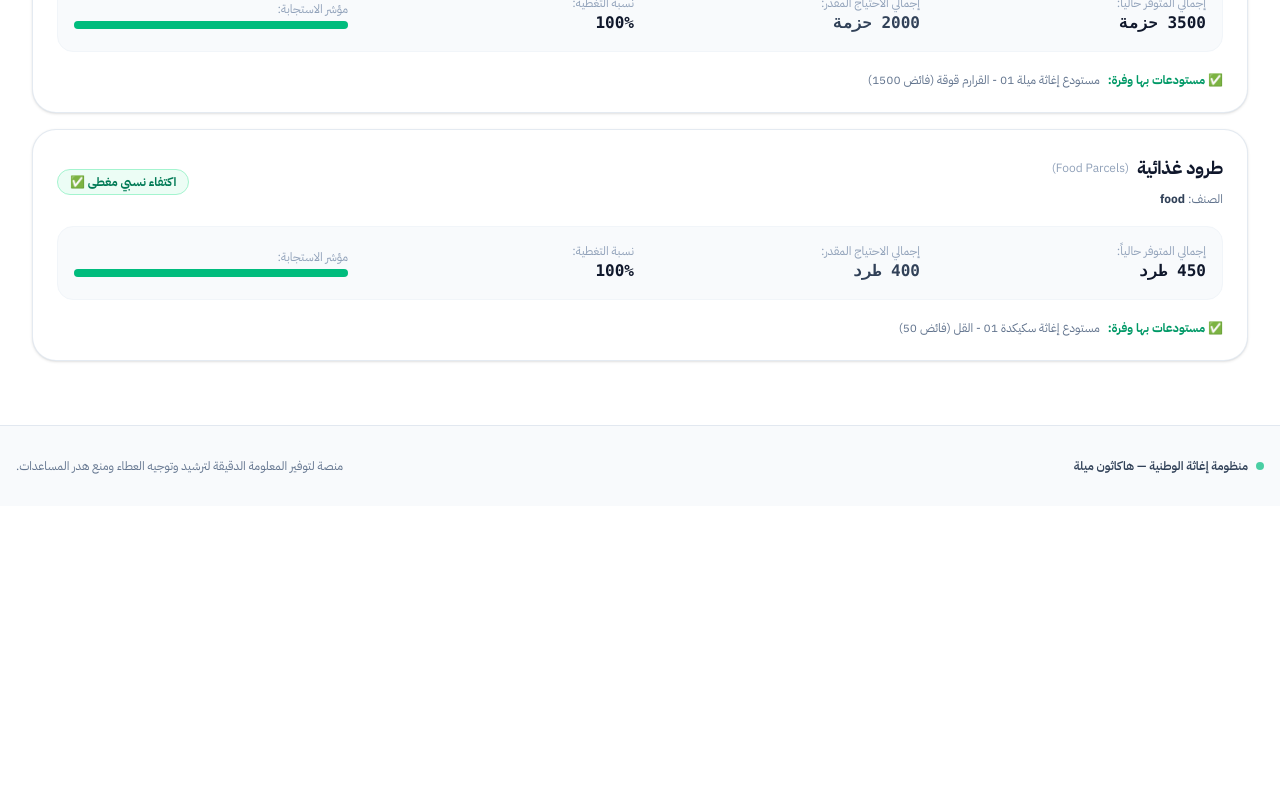
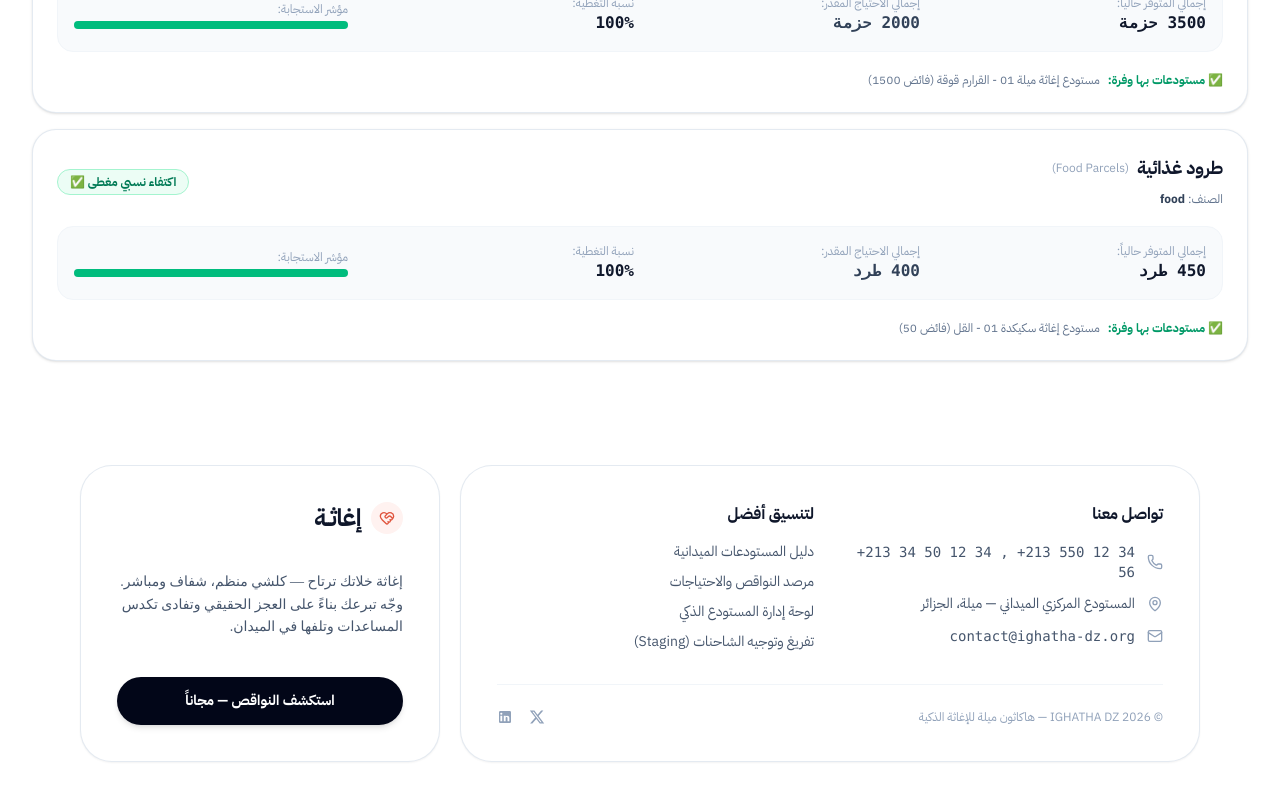
Before and after one commit to Noufel-sf/Hakthon_mila, a Next.js app: page /needs in a window 1280 px wide. Shown: the part 4453-5253 px from the top of the page. Before the commit the page ends 4959 px from the top, so only its background shows below. Built offline with nearby package versions, Linux system fonts and the light colour scheme; a web font is replaced by a local one.

Commit message:
feat(ui): add 2-card meaningful footer matching reference image

```diff
--- a/app/layout.tsx
+++ b/app/layout.tsx
@@ -2,6 +2,7 @@ import type { Metadata } from "next";
 import { Alexandria, Cairo } from "next/font/google";
 import "./globals.css";
 import Navbar from "@/components/Navbar";
+import Footer from "@/components/Footer";
 import LiveCrisisTicker from "@/components/LiveCrisisTicker";
 import { Toaster } from "sonner";
 import { ThemeProvider } from "@/components/ThemeProvider";
@@ -43,17 +44,7 @@ export default function RootLayout({
           <main className="flex-1 pb-16">
             {children}
           </main>
-          <footer className="border-t border-border bg-slate-50 dark:bg-slate-900/60 py-8 text-center text-xs text-muted-foreground transition-colors">
-            <div className="max-w-7xl mx-auto px-4 flex flex-col sm:flex-row items-center justify-between gap-4">
-              <div className="flex items-center gap-2">
-                <span className="h-2 w-2 rounded-full bg-emerald-500 animate-pulse"></span>
-                <span className="font-semibold text-slate-700 dark:text-slate-300">منظومة إغاثة الوطنية — هاكاثون ميلة</span>
-              </div>
-              <p className="text-slate-500 dark:text-slate-400">
-                منصة لتوفير المعلومة الدقيقة لترشيد وتوجيه العطاء ومنع هدر المساعدات.
-              </p>
-            </div>
-          </footer>
+          <Footer />
         </ThemeProvider>
       </body>
     </html>
--- /dev/null
+++ b/components/Footer.tsx
@@ -0,0 +1,127 @@
+'use client';
+
+import React from 'react';
+import Link from 'next/link';
+import { HeartHandshake, Phone, MapPin, Mail } from 'lucide-react';
+
+export default function Footer() {
+  return (
+    <footer className="w-full pt-10 pb-12 mt-auto">
+      <div className="max-w-6xl mx-auto px-4">
+        <div className="grid grid-cols-1 lg:grid-cols-12 gap-5 items-stretch">
+
+          {/* Card 2 (Left in LTR, Left in RTL screenshot): Contact, Navigation & Copyright */}
+          <div className="lg:col-span-8 rounded-[2rem] border border-slate-200/90 dark:border-slate-800 bg-white dark:bg-slate-900 p-7 sm:p-9 shadow-xs flex flex-col justify-between space-y-8">
+
+            {/* Top Links and Contact Grid */}
+            <div className="grid grid-cols-1 sm:grid-cols-2 gap-8">
+
+              {/* Contact Us Column */}
+              <div className="space-y-4">
+                <h4 className="font-header font-bold text-base text-slate-900 dark:text-white">
+                  تواصل معنا
+                </h4>
+
+                <ul className="space-y-3 text-xs sm:text-sm text-slate-600 dark:text-slate-300">
+                  <li className="flex items-center gap-3">
+                    <Phone className="w-4 h-4 text-slate-400 shrink-0" />
+                    <span dir="ltr" className="font-mono">+213 34 50 12 34 , +213 550 12 34 56</span>
+                  </li>
+                  <li className="flex items-start gap-3">
+                    <MapPin className="w-4 h-4 text-slate-400 shrink-0 mt-0.5" />
+                    <span>المستودع المركزي الميداني — ميلة، الجزائر</span>
+                  </li>
+                  <li className="flex items-center gap-3">
+                    <Mail className="w-4 h-4 text-slate-400 shrink-0" />
+                    <span className="font-mono">contact@ighatha-dz.org</span>
+                  </li>
+                </ul>
+              </div>
+
+              {/* Navigation Column */}
+              <div className="space-y-4">
+                <h4 className="font-header font-bold text-base text-slate-900 dark:text-white">
+                  لتنسيق أفضل
+                </h4>
+
+                <ul className="space-y-2.5 text-xs sm:text-sm text-slate-600 dark:text-slate-300">
+                  <li>
+                    <Link href="/depots" className="hover:text-[#E0533C] transition-colors">
+                      دليل المستودعات الميدانية
+                    </Link>
+                  </li>
+                  <li>
+                    <Link href="/needs" className="hover:text-[#E0533C] transition-colors">
+                      مرصد النواقص والاحتياجات
+                    </Link>
+                  </li>
+                  <li>
+                    <Link href="/admin" className="hover:text-[#E0533C] transition-colors">
+                      لوحة إدارة المستودع الذكي
+                    </Link>
+                  </li>
+                  <li>
+                    <Link href="/admin/intake" className="hover:text-[#E0533C] transition-colors">
+                      تفريغ وتوجيه الشاحنات (Staging)
+                    </Link>
+                  </li>
+                </ul>
+              </div>
+
+            </div>
+
+            {/* Bottom Row: Copyright and Socials */}
+            <div className="pt-6 border-t border-slate-100 dark:border-slate-800/80 flex flex-col sm:flex-row items-center justify-between gap-4 text-xs text-slate-400">
+              <span>© 2026 IGHATHA DZ — هاكاثون ميلة للإغاثة الذكية</span>
+
+              <div className="flex items-center gap-4 text-slate-400">
+                {/* Twitter / X Icon */}
+                <a href="#" aria-label="Twitter" className="hover:text-slate-700 dark:hover:text-slate-200 transition-colors">
+                  <svg className="w-4 h-4 fill-current" viewBox="0 0 24 24">
+                    <path d="M18.244 2.25h3.308l-7.227 8.26 8.502 11.24H16.17l-5.214-6.817L4.99 21.75H1.68l7.73-8.835L1.254 2.25H8.08l4.713 6.231zm-1.161 17.52h1.833L7.084 4.126H5.117z" />
+                  </svg>
+                </a>
+                {/* LinkedIn Icon */}
+                <a href="#" aria-label="LinkedIn" className="hover:text-slate-700 dark:hover:text-slate-200 transition-colors">
+                  <svg className="w-4 h-4 fill-current" viewBox="0 0 24 24">
+                    <path d="M19 3a2 2 0 0 1 2 2v14a2 2 0 0 1-2 2H5a2 2 0 0 1-2-2V5a2 2 0 0 1 2-2h14m-.5 15.5v-5.3a3.26 3.26 0 0 0-3.26-3.26c-.85 0-1.84.52-2.28 1.3v-1.11h-2.79v8.37h2.79v-4.93c0-.77.62-1.4 1.39-1.4a1.4 1.4 0 0 1 1.4 1.4v4.93h2.75M6.46 8.76a1.64 1.64 0 1 0 0-3.28 1.64 1.64 0 0 0 0 3.28M5.07 18.5h2.78v-8.37H5.07v8.37z" />
+                  </svg>
+                </a>
+              </div>
+            </div>
+
+          </div>
+
+          {/* Card 1 (Right in RTL screenshot): Brand Mission & CTA */}
+          <div className="lg:col-span-4 rounded-[2rem] border border-slate-200/90 dark:border-slate-800 bg-white dark:bg-slate-900 p-7 sm:p-9 shadow-xs flex flex-col justify-between space-y-6">
+
+            {/* Top Brand Logo */}
+            <div className="flex items-center gap-2.5">
+              <div className="h-8 w-8 rounded-full bg-[#FFF2F0] dark:bg-[#341611] text-[#E0533C] flex items-center justify-center font-bold">
+                <HeartHandshake className="w-4 h-4" />
+              </div>
+              <span className="font-header text-2xl font-black tracking-tight text-slate-900 dark:text-white">
+                إغاثــة
+              </span>
+            </div>
+
+            {/* Meaningful Arabic Mission Text */}
+            <p className="font-sub text-sm text-slate-600 dark:text-slate-300 leading-relaxed">
+              إغاثة خلاتك ترتاح — كلشي منظم، شفاف ومباشر. وجّه تبرعك بناءً على العجز الحقيقي وتفادى تكدس المساعدات وتلفها في الميدان.
+            </p>
+
+            {/* Primary Action Button */}
+            <Link
+              href="/needs"
+              className="w-full py-3.5 px-6 rounded-full bg-slate-950 hover:bg-slate-800 dark:bg-white dark:hover:bg-slate-100 text-white dark:text-slate-950 font-header font-bold text-sm text-center shadow-md hover:shadow-lg transition-all"
+            >
+              استكشف النواقص — مجاناً
+            </Link>
+
+          </div>
+
+        </div>
+      </div>
+    </footer>
+  );
+}
```
